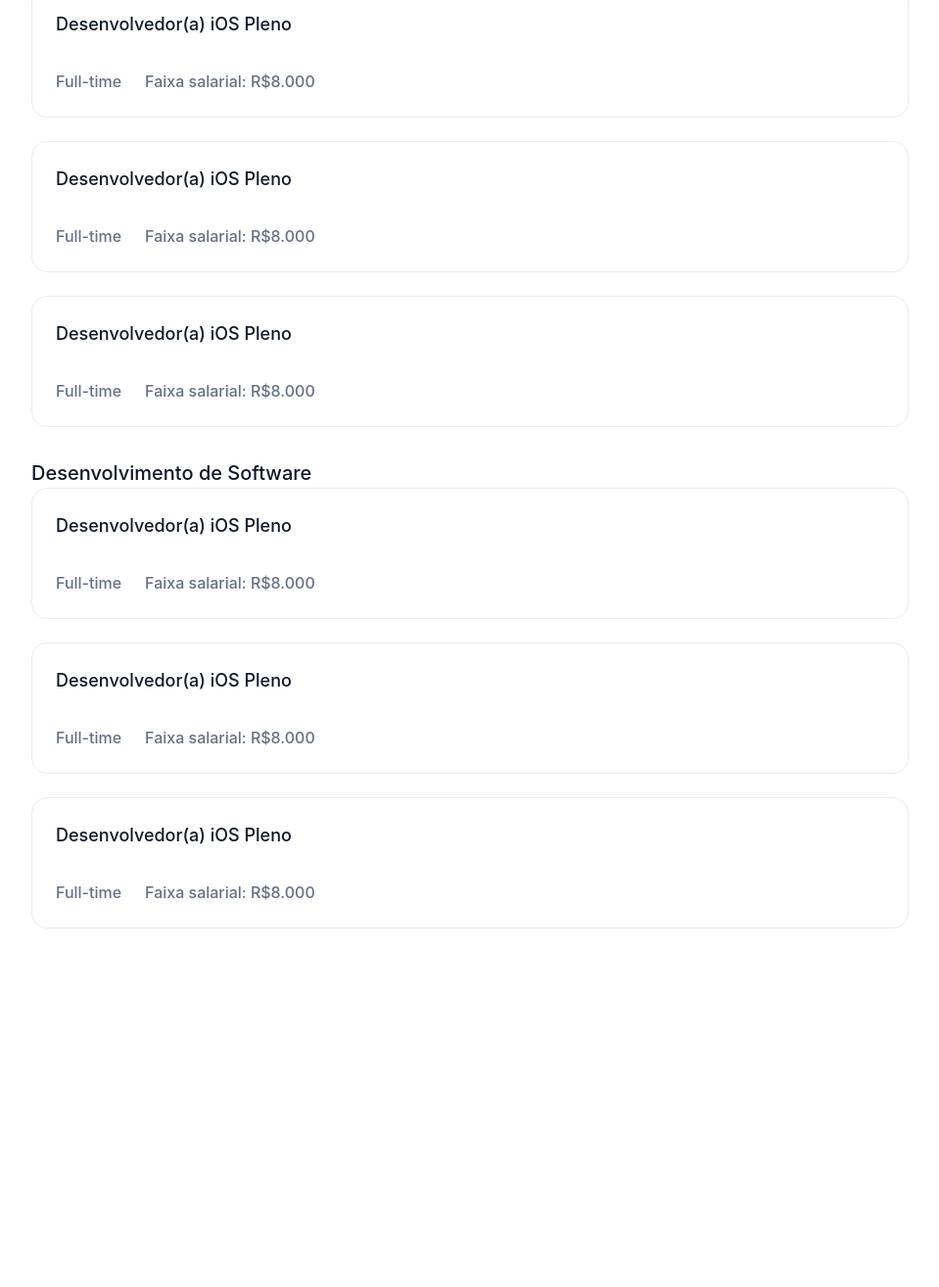
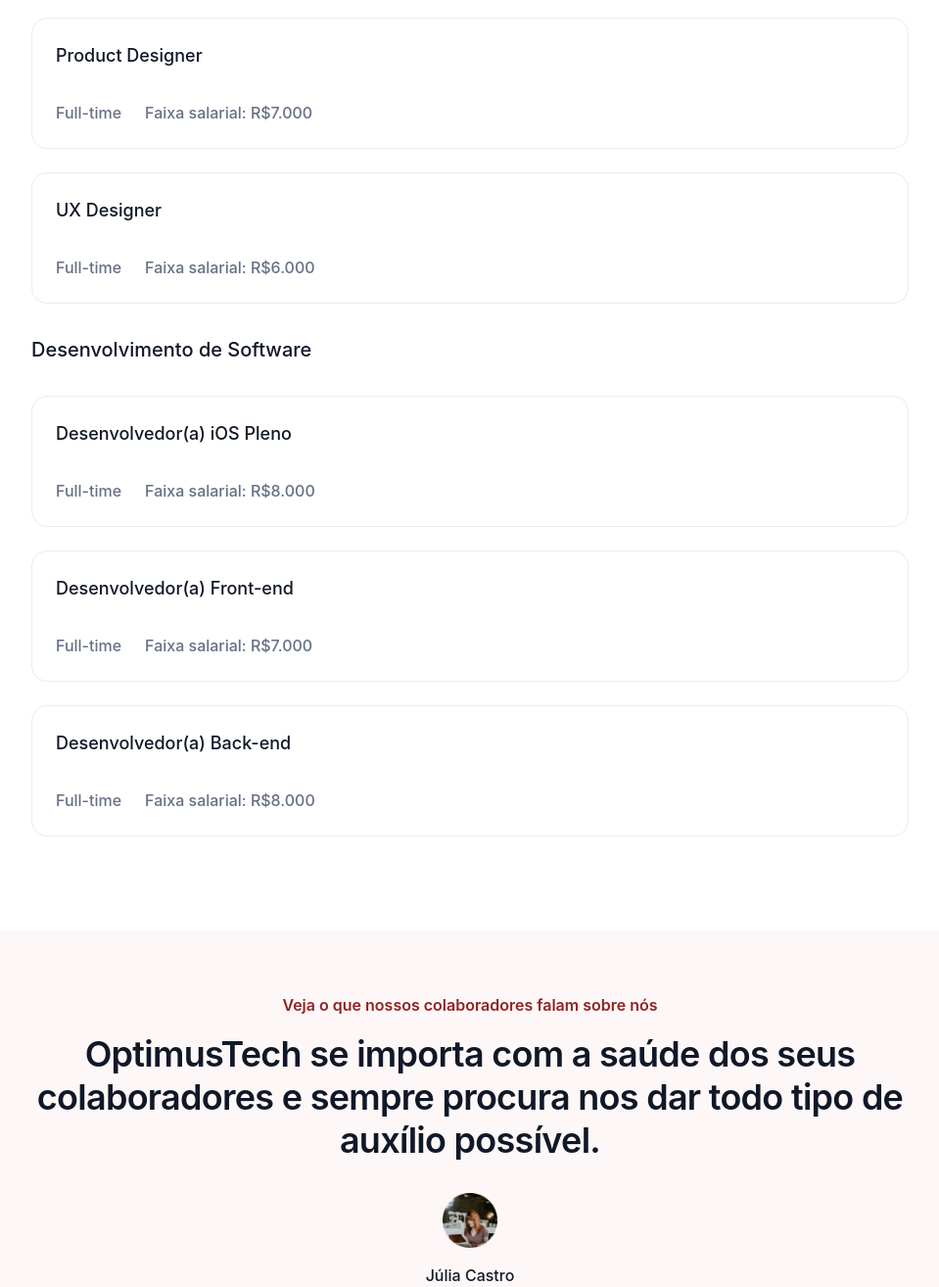
Before and after one commit to silverio-lucas/7daysofcode-alura, a plain HTML site: page 01.frontend/01.pagina-de-vagas/index.html in a window 1280 px wide. Shown: the part 1486-2800 px from the top of the page at 98% size, without its empty margins (160-1119 px from the left). Before the commit the page ends 2530 px from the top, so only its background shows below. Drawn offline with Linux system fonts and the light colour scheme.

Commit message:
atualização na página de vagas e remoção de arquivo

```diff
--- a/01.frontend/01.pagina-de-vagas/index.html
+++ b/01.frontend/01.pagina-de-vagas/index.html
@@ -79,27 +79,20 @@
     </section>
     <section id="area">
       <div class="conteudo-vaga">
-        <h3 class="vaga-tipo">Desenvolvimento de Software</h3>
+        <h3 class="vaga-tipo">Design</h3>
         <div class="vagas-relacionadas">
           <div class="vaga">
-            <span class="titulo-vaga">Desenvolvedor(a) iOS Pleno</span>
+            <span class="titulo-vaga">Product Designer</span>
             <div class="informacoes">
               <span>Full-time</span>
-              <span>Faixa salarial: R$8.000</span>
+              <span>Faixa salarial: R$7.000</span>
             </div>
           </div>
           <div class="vaga">
-            <span class="titulo-vaga">Desenvolvedor(a) iOS Pleno</span>
+            <span class="titulo-vaga">UX Designer</span>
             <div class="informacoes">
               <span>Full-time</span>
-              <span>Faixa salarial: R$8.000</span>
-            </div>
-          </div>
-          <div class="vaga">
-            <span class="titulo-vaga">Desenvolvedor(a) iOS Pleno</span>
-            <div class="informacoes">
-              <span>Full-time</span>
-              <span>Faixa salarial: R$8.000</span>
+              <span>Faixa salarial: R$6.000</span>
             </div>
           </div>
         </div>
@@ -115,14 +108,14 @@
             </div>
           </div>
           <div class="vaga">
-            <span class="titulo-vaga">Desenvolvedor(a) iOS Pleno</span>
+            <span class="titulo-vaga">Desenvolvedor(a) Front-end</span>
             <div class="informacoes">
               <span>Full-time</span>
-              <span>Faixa salarial: R$8.000</span>
+              <span>Faixa salarial: R$7.000</span>
             </div>
           </div>
           <div class="vaga">
-            <span class="titulo-vaga">Desenvolvedor(a) iOS Pleno</span>
+            <span class="titulo-vaga">Desenvolvedor(a) Back-end</span>
             <div class="informacoes">
               <span>Full-time</span>
               <span>Faixa salarial: R$8.000</span>
@@ -131,5 +124,23 @@
         </div>
       </div>
     </section>
+    <section id="depoimentos">
+      <div class="texto">
+        <span class="etiqueta"
+          >Veja o que nossos colaboradores falam sobre nós</span
+        >
+        <h2>
+          OptimusTech se importa com a saúde dos seus colaboradores e sempre
+          procura nos dar todo tipo de auxílio possível.
+        </h2>
+      </div>
+      <div class="avatar">
+        <img src="images/avatar.png" alt="Avatar" />
+        <div class="nome-funcao">
+          <span class="nome-avatar">Júlia Castro</span>
+          <span class="funcao-avatar">Desenvolvedora Web</span>
+        </div>
+      </div>
+    </section>
   </body>
 </html>
--- a/01.frontend/01.pagina-de-vagas/style.css
+++ b/01.frontend/01.pagina-de-vagas/style.css
@@ -176,13 +176,15 @@ header p {
     background: rgba(142, 36, 36, 0.05);
 }
 
-#vagas .conteudo h2 {
+#vagas .conteudo h2,
+#depoimentos h2 {
     font-size: 36px;
     font-style: normal;
     font-weight: 600;
     line-height: 44px;
     color: var(--color-black);
     letter-spacing: -0.72px;
+    text-align: center;
 }
 
 #vagas .conteudo p {
@@ -203,6 +205,7 @@ header p {
 #vagas .vagas-img img {
     width: 100%;
     height: auto;
+    border-radius: 8px;
 }
 
 #area {
@@ -213,6 +216,13 @@ header p {
     margin: 0 auto;
     width: 80%;
     padding-bottom: 96px;
+}
+
+#area .conteudo-vaga {
+    display: flex;
+    flex-direction: column;
+    align-self: stretch;
+    gap: 32px;
 }
 
 #area h3.vaga-tipo {
@@ -274,8 +284,53 @@ span.titulo-vaga {
     line-height: 24px;
 }
 
-.conteudo-vaga {
+#depoimentos {
+    display: flex;
+    padding: 64px;
+    border-radius: 16px;
+    background: rgba(195, 25, 25, 0.03);
+    flex-direction: column;
+    align-items: center;
+    gap: 32px;
+    align-self: stretch;
+    margin-bottom: var(--space);
+}
+
+#depoimentos .texto,
+#depoimentos .avatar {
     display: flex;
     flex-direction: column;
-    align-self: stretch;
+    align-items: center;
+    gap: 16px;
 }
+
+#depoimentos .avatar img {
+    width: 56px;
+}
+
+#depoimentos .avatar .nome-funcao {
+    display: flex;
+    flex-direction: column;
+    align-items: center;
+    gap: 4px;
+}
+
+#depoimentos .avatar .nome-funcao span.nome-avatar {
+    color: var(--color-black);
+    font-family: Inter;
+    font-size: 16px;
+    font-style: normal;
+    font-weight: 500;
+    line-height: 24px;
+    text-align: center;
+}
+
+#depoimentos .avatar .nome-funcao span.funcao-avatar {
+    color: var(--secondary-color);
+    text-align: center;
+    font-family: Inter;
+    font-size: 14px;
+    font-style: normal;
+    font-weight: 400;
+    line-height: 20px;
+}
```
Also changed, not shown: 01.frontend/01.pagina-de-vagas/Desafio.txt (deleted), 01.frontend/01.pagina-de-vagas/images/avatar.png (added).
